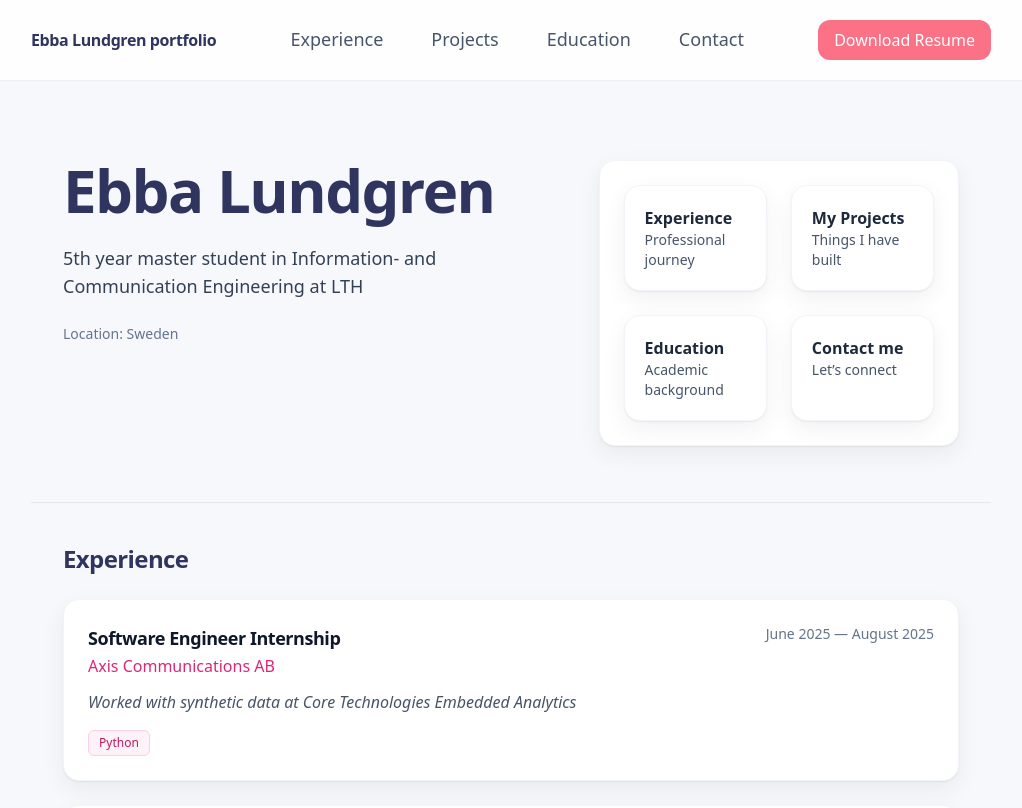
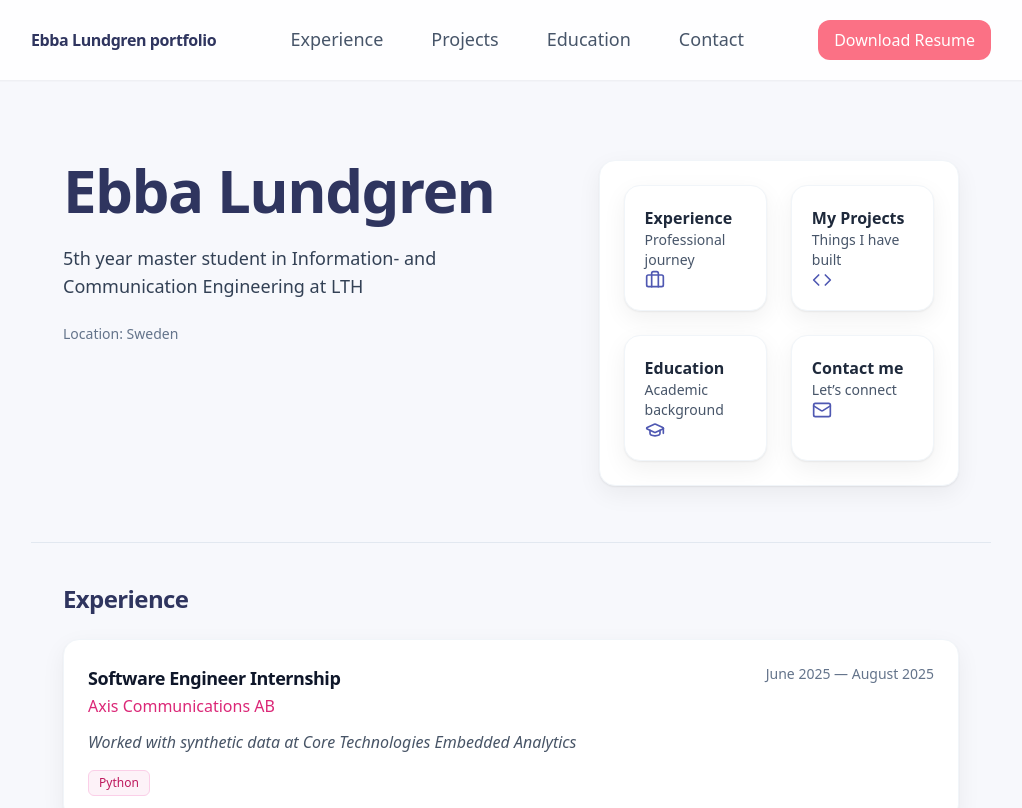
Before and after one commit to EbbacnLundgren/portfolio, a Next.js app: page / in a window 1280 px wide. Shown: the top 808 px of the page, without its empty margins (129-1151 px from the left). Built offline with nearby package versions, Linux system fonts and the light colour scheme.

Commit message:
Readded the icons again for the cards

```diff
--- a/app/page.tsx
+++ b/app/page.tsx
@@ -31,18 +31,22 @@ export default function Page() {
               <a href="#experience" className="card p-5 transition hover:shadow-lg hover:-translate-y-1">
                 <h3 className="font-semibold">Experience</h3>
                 <p className="text-sm text-slate-600">Professional journey</p>
+                <Briefcase className="w-5 h-5 text-ink-600" />
               </a>
               <a href="#projects" className="card p-5 transition hover:shadow-lg hover:-translate-y-1">
                 <h3 className="font-semibold">My Projects</h3>
                 <p className="text-sm text-slate-600">Things I have built</p>
+                <Code className="w-5 h-5 text-ink-600" />
               </a>
               <a href="#education" className="card p-5 transition hover:shadow-lg hover:-translate-y-1">
                 <h3 className="font-semibold">Education</h3>
                 <p className="text-sm text-slate-600">Academic background</p>
+                <GraduationCap className="w-5 h-5 text-ink-600" />
               </a>
               <a href="#contact" className="card p-5 transition hover:shadow-lg hover:-translate-y-1">
                 <h3 className="font-semibold">Contact me</h3>
                 <p className="text-sm text-slate-600">Let’s connect</p>
+                <Mail className="w-5 h-5 text-ink-600" />
               </a>
             </div>
           </div>
```
